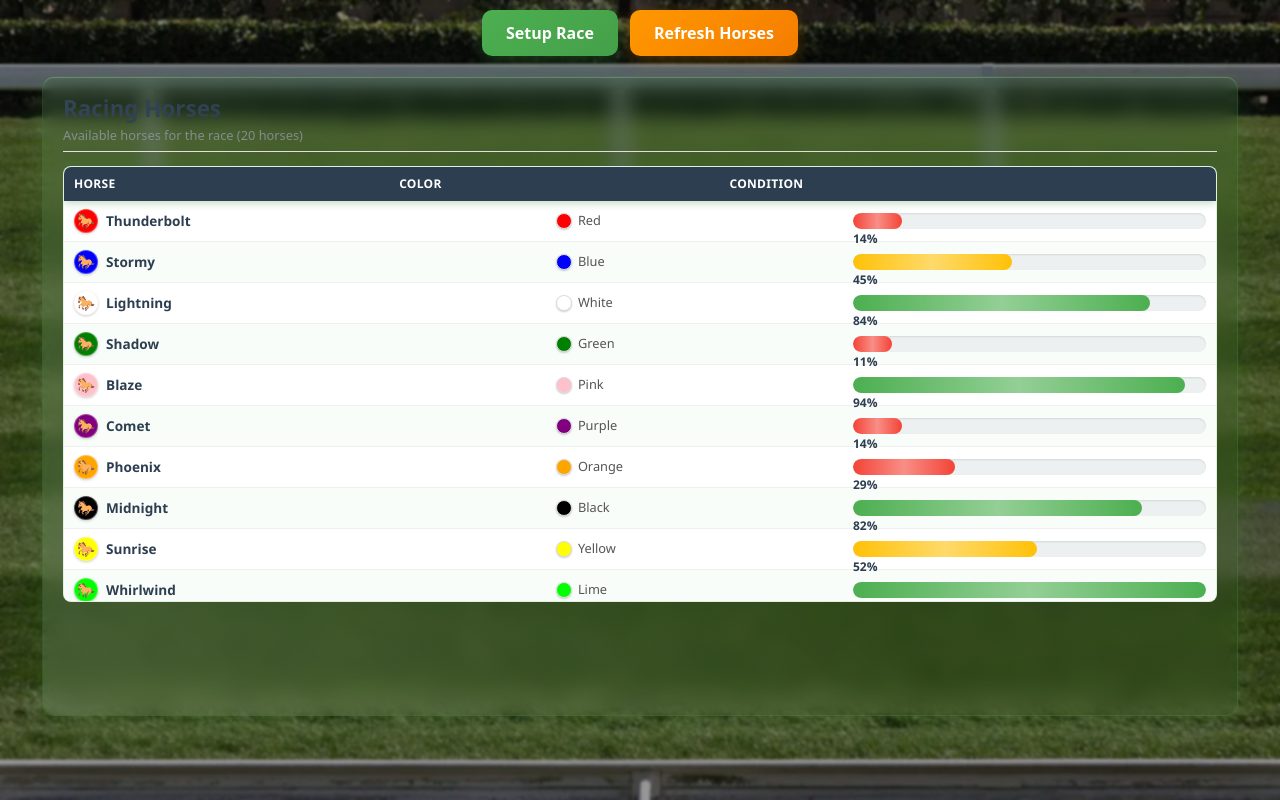
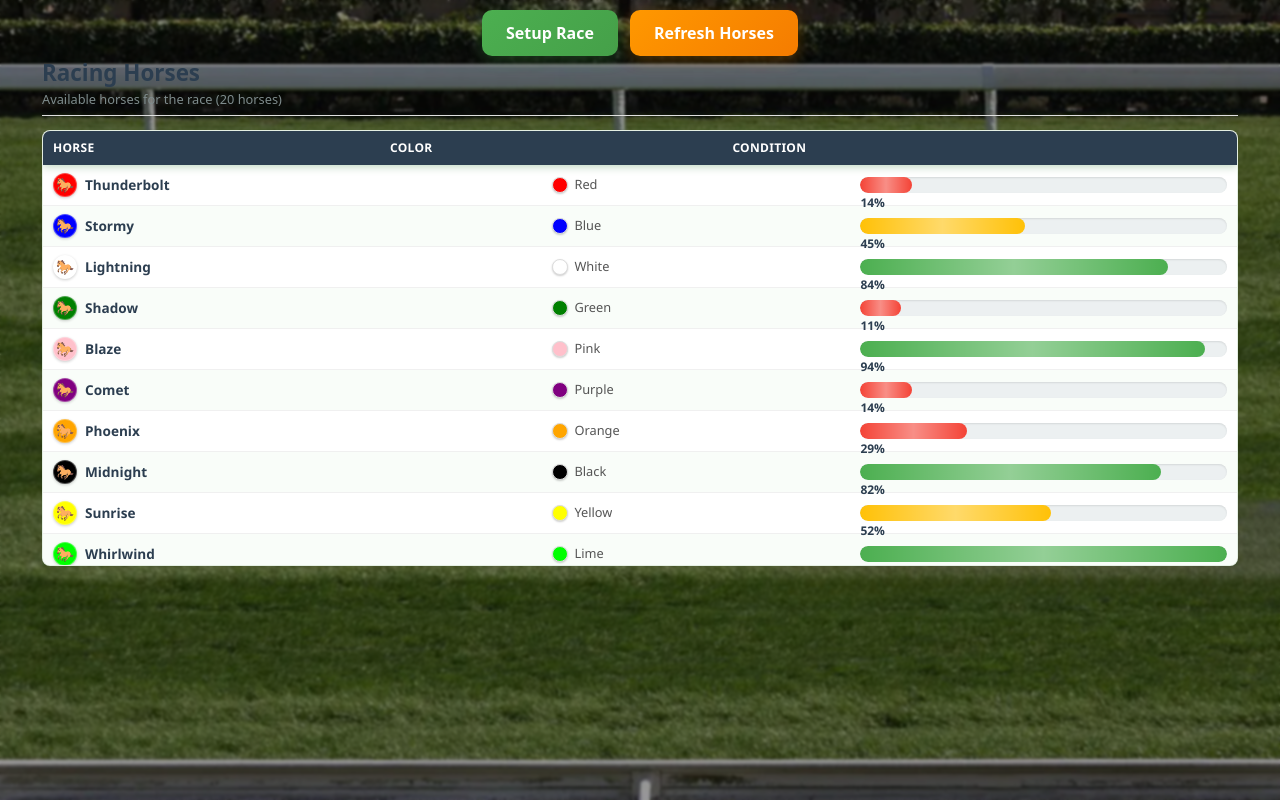
Before and after one commit to zeynepdndr/HorseRacingGame, a Vue app: page / in a window 1280 px wide. Both pictures are taken after a click on the button "Play". Built offline with nearby package versions, Linux system fonts and the light colour scheme.

Commit message:
Refactor main page & rename some functions

```diff
--- a/src/components/Landing.vue
+++ b/src/components/Landing.vue
@@ -6,7 +6,6 @@ const emit = defineEmits(["start"])
 
 <template>
   <div class="landing">
-    <!-- backdrop layer -->
     <div class="overlay">
       <div class="game-content">
         <div class="game-title">
--- a/src/components/Main.vue
+++ b/src/components/Main.vue
@@ -1,44 +1,39 @@
 <template>
   <div class="main-container">
-    <div class="game-actions-container" v-if="!showRoundsList">
+    <!-- Setup Actions -->
+    <section v-if="!setupComplete" class="game-setup">
       <div class="game-actions">
-        <Button @click="assignRandomHorses" class="start-race-btn">
-          Setup Race
-        </Button>
-        <Button @click="randomizeHorseConditions" class="randomize-btn">
-          Refresh Horses
-        </Button>
+        <Button @click="setupRace" class="setup-race-btn">Setup Race</Button>
+        <Button @click="refreshHorses" class="refresh-btn">Refresh Horses</Button>
+      </div>
+
+      <!-- Horses List -->
+      <HoursesList v-if="horses.length" :horses="horses" :columns="columns" />
+    </section>
+
+    <!-- Setup Complete Modal -->
+    <div v-if="showModal" class="modal-overlay" @click="closeModal">
+      <div class="modal-content" @click.stop>
+        <h3 class="modal-title">Race Ready!</h3>
+        <p>{{ selectedHorses.length }} random horses have been assigned to the rounds.</p>
+        <p class="ready-text">Ready to start the race!</p>
+        <Button @click="closeModal" class="close-btn">OK</Button>
       </div>
     </div>
 
-    <!-- Horses List -->
-    <div class="horse-list-section" v-if="!showRoundsList">
-      <HoursesList :horses="horses" :columns="columns" />
-    </div>
-
-    <!-- Modal -->
-    <div v-if="showModal" class="modal-overlay" @click="closeModal">
-      <div class="modal-content" @click.stop>
-        <h3 class="modal-title"> Race Ready!</h3>
-        <p>{{ selectedHorses.length }} random horses have been successfully assigned to each round.</p>
-        <p class="ready-text">Ready to start the race!</p>
-
-        <Button @click="closeModal" class="close-btn">
-          OK
-        </Button>
-      </div>
-    </div>
-
-    <!-- Race Layout with 3:1 ratio -->
-    <div v-if="showRoundsList" class="race-layout">
-      <div class="race-track-container">
-        <RaceTrack :rounds="rounds" :currentRound="currentRound" :raceStarted="raceStarted" />
-      </div>
-      <div class="race-schedule-container">
+    <!-- Race Simulation -->
+    <section v-if="setupComplete" class="race-simulation">
+      <aside class="race-track-container">
+        <RaceTrack
+          :rounds="rounds"
+          :currentRound="currentRound"
+          :raceStarted="raceStarted"
+        />
+      </aside>
+      <aside class="race-schedule-container">
         <RaceSchedule />
-      </div>
-    </div>
-
+      </aside>
+    </section>
   </div>
 </template>
 
@@ -46,15 +41,16 @@
 import { computed, ref } from 'vue'
 import { useStore } from 'vuex'
 import Button from './ui/Button.vue'
-import type { Horse } from '../types/horse'
 import HoursesList from './horses/HoursesList.vue'
 import RaceSchedule from './races/RaceSchedule.vue'
 import RaceTrack from './races/RaceTrack.vue'
+import type { Horse } from '../types/horse'
 
 const store = useStore()
+const showModal = ref(false)
+const setupComplete = ref(false)
 const selectedHorses = ref<number[]>([])
-const showModal = ref<boolean>(false)
-const showRoundsList = ref<boolean>(false)
+
 const horses = computed<Horse[]>(() => store.getters['horses/allHorses'])
 const rounds = computed(() => store.getters['race/rounds'])
 const currentRound = computed(() => store.getters['race/currentRound'])
@@ -66,45 +62,29 @@ const columns = [
   { key: 'condition', label: 'Condition', width: 150 }
 ]
 
-function assignRandomHorses() {
-  selectedHorses.value = []
-  const allHorseIds = horses.value.map(horse => horse.id)
-  const shuffled = [...allHorseIds].sort(() => Math.random() - 0.5)
-  selectedHorses.value = shuffled.slice(0, 10)
+function setupRace() {
+  const allHorseIds = horses.value.map(h => h.id)
+  selectedHorses.value = [...allHorseIds].sort(() => Math.random() - 0.5).slice(0, 10)
 
-  // Generate race program with 6 rounds
   store.dispatch('race/generateRaceProgram')
 
-  // Hide any existing rounds list and show modal
-  showRoundsList.value = false
   showModal.value = true
+  setupComplete.value = false
 
-  // Auto-close modal after 5 seconds
-  setTimeout(() => {
-    closeModal()
-  }, 5000)
+  setTimeout(() => closeModal(), 5000)
 }
 
 function closeModal() {
   showModal.value = false
-  // Show rounds list after modal closes
-  showRoundsList.value = true
+  setupComplete.value = true
 }
 
-function randomizeHorseConditions() {
+function refreshHorses() {
   store.dispatch('horses/randomizeConditions')
 }
 </script>
 
 <style scoped>
-:global(html, body) {
-  overflow: hidden;
-  height: 100%;
-  margin: 0;
-  padding: 0;
-  background: #f5f6fa;
-}
-
 .main-container {
   padding: 10px;
   max-width: 1400px;
@@ -112,23 +92,18 @@ function randomizeHorseConditions() {
   height: 100vh;
   display: flex;
   flex-direction: column;
+  gap: 20px;
 }
 
-/* Game Actions Container */
-.game-actions-container {
-  margin-bottom: 20px;
-  padding: 0 10px;
-}
-
+/* Setup Buttons */
 .game-actions {
   display: flex;
   gap: 12px;
   justify-content: center;
-  align-items: center;
   flex-wrap: wrap;
 }
 
-.start-race-btn {
+.setup-race-btn {
   background: linear-gradient(135deg, #4CAF50, #45a049);
   color: white;
   font-weight: 600;
@@ -137,13 +112,12 @@ function randomizeHorseConditions() {
   box-shadow: 0 4px 15px rgba(76, 175, 80, 0.3);
   transition: all 0.3s ease;
 }
-
-.start-race-btn:hover {
+.setup-race-btn:hover {
   transform: translateY(-2px);
   box-shadow: 0 6px 20px rgba(76, 175, 80, 0.4);
 }
 
-.randomize-btn {
+.refresh-btn {
   background: linear-gradient(135deg, #FF9800, #F57C00);
   color: white;
   font-weight: 600;
@@ -152,47 +126,23 @@ function randomizeHorseConditions() {
   box-shadow: 0 4px 15px rgba(255, 152, 0, 0.3);
   transition: all 0.3s ease;
 }
-
-.randomize-btn:hover {
+.refresh-btn:hover {
   transform: translateY(-2px);
   box-shadow: 0 6px 20px rgba(255, 152, 0, 0.4);
 }
 
+/* Horses List Section */
 .horse-list-section {
-  background: linear-gradient(135deg,
-      rgba(76, 175, 80, 0.15),
-      rgba(56, 142, 60, 0.1));
-  border: 1px solid rgba(76, 175, 80, 0.2);
+  flex: 1;
+  max-height: 80vh;
+  overflow: hidden;
   border-radius: 12px;
   padding: 15px 20px;
-  box-shadow:
-    0 8px 32px rgba(76, 175, 80, 0.15),
-    inset 0 1px 0 rgba(255, 255, 255, 0.2);
-  flex: 1;
-  display: flex;
-  flex-direction: column;
-  overflow: hidden;
-  max-height: 80vh;
   backdrop-filter: blur(10px);
-  position: relative;
+  background: rgba(76, 175, 80, 0.05);
 }
 
-.horse-list-section::before {
-  content: '';
-  position: absolute;
-  top: 0;
-  left: 0;
-  right: 0;
-  bottom: 0;
-  background: linear-gradient(45deg,
-      rgba(255, 255, 255, 0.1) 0%,
-      transparent 50%,
-      rgba(76, 175, 80, 0.05) 100%);
-  pointer-events: none;
-  border-radius: 12px;
-}
-
-/* Modal Styles */
+/* Modal */
 .modal-overlay {
   position: fixed;
   inset: 0;
@@ -221,66 +171,35 @@ function randomizeHorseConditions() {
 .ready-text {
   font-weight: bold;
   margin: 12px 0 20px;
+  color: #4CAF50;
 }
 
 .close-btn {
   margin-top: 8px;
 }
 
-.ready-text {
-  margin-top: 20px !important;
-  font-weight: 600;
-  color: #4CAF50 !important;
-}
-
-
-
-/* Animations */
-@keyframes fadeIn {
-  from {
-    opacity: 0;
-  }
-
-  to {
-    opacity: 1;
-  }
-}
-
-@keyframes slideIn {
-  from {
-    opacity: 0;
-    transform: translateY(-30px) scale(0.95);
-  }
-
-  to {
-    opacity: 1;
-    transform: translateY(0) scale(1);
-  }
-}
-
-/* Race Layout Styles */
-.race-layout {
+/* Race Layout */
+.race-simulation {
   display: flex;
   gap: 0;
-  /* Remove gap */
   height: calc(100vh - 20px);
-  padding: 0 10px 0 0;
-  /* Remove left padding, keep right padding */
 }
 
 .race-track-container {
   flex: 3;
   display: flex;
   flex-direction: column;
-  padding-right: 0;
-  /* Ensure no padding on right side */
 }
 
 .race-schedule-container {
   flex: 1;
   display: flex;
   flex-direction: column;
-  margin-left: 0;
-  /* Ensure no margin */
+}
+
+/* Animations */
+@keyframes fadeIn {
+  from { opacity: 0; }
+  to { opacity: 1; }
 }
 </style>
```
